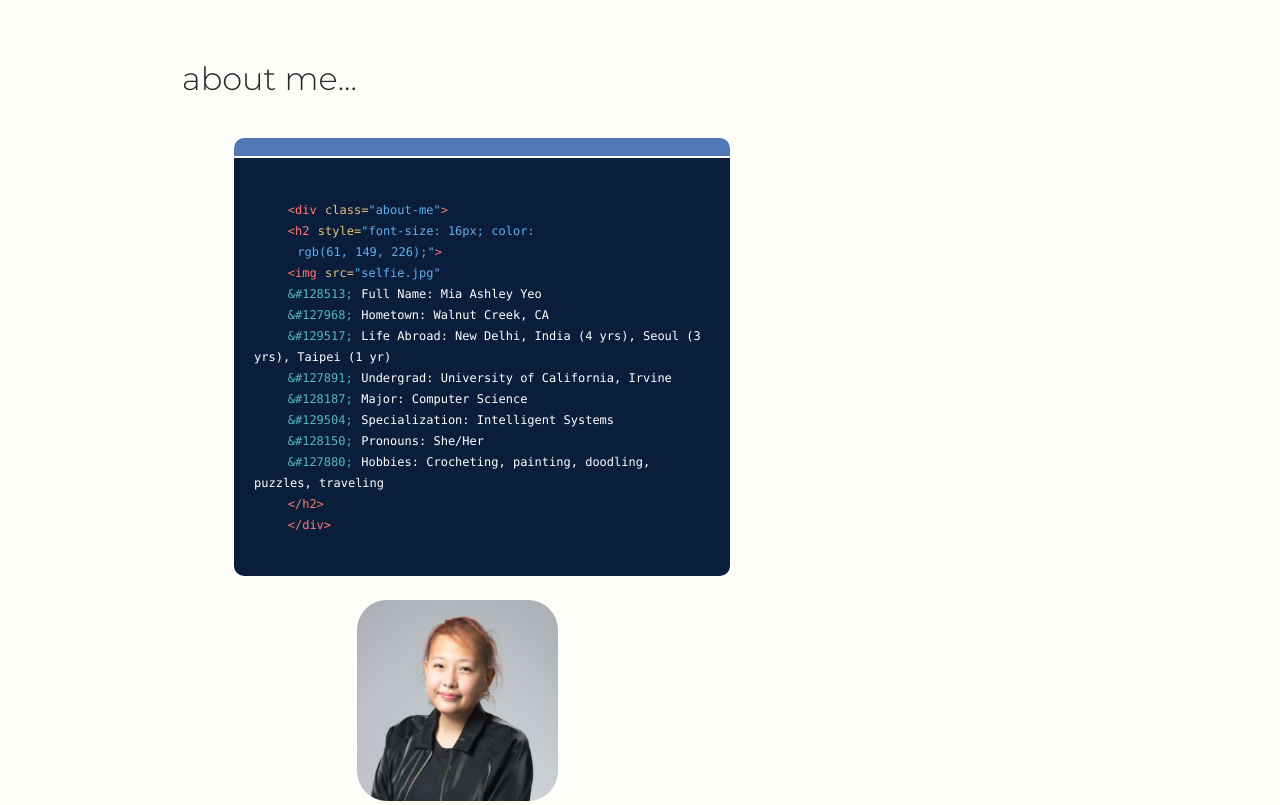
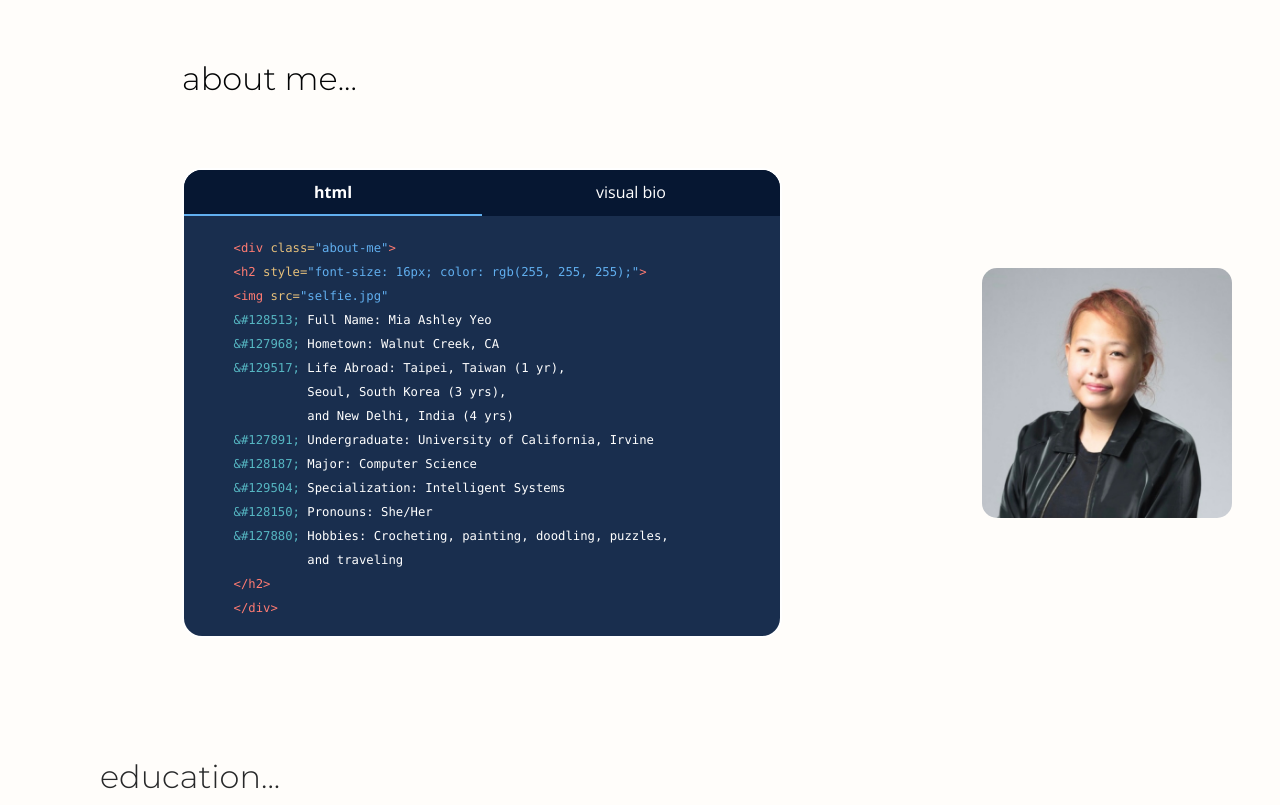
Before and after one commit to mia-yeo/website, a plain HTML site: page index.html in a window 1280 px wide. Shown: the part 800-1605 px from the top of the page. Drawn offline with nearby package versions, Linux system fonts and the light colour scheme.

Commit message:
i think i finished the about me section with the version of html and visual bio

```diff
--- a/assets/css/style.css
+++ b/assets/css/style.css
@@ -402,7 +402,103 @@ h6 {
     line-height: 24px;
   }
 }
+/* ~~~~~~~~~~~~~~~~~~~~~~~~~~~~~~~~~~~~~~~~~~
+#ABOUT ME SECTION (I ADDED THIS)
+~~~~~~~~~~~~~~~~~~~~~~~~~~~~~~~~~~~~~~~~~~~*/
+.about-wrapper {
+  display: flex;
+  align-items: flex-start;
+  gap: 200px;
+  margin-left: 50px;
+  margin-top: 70px;
+}
 
+.profile-pic {
+  width: 250px;
+  border-radius: 15px;
+  object-fit: cover;
+  margin-top: 100px;
+
+}
+
+.tab-container {
+  width: 600px;
+  height: 470px;
+  border: 2px solid white;
+  border-radius: 20px;
+  display: flex;
+  flex-direction: column;
+  overflow: hidden;
+}
+
+.tabs {
+  display: flex;
+  background-color: rgb(6, 23, 50);
+}
+
+.tab {
+  flex: 1;
+  text-align: center;
+  padding: 10px;
+  cursor: pointer;
+  color: white;
+  background-color: rgb(6, 23, 50);
+  border-bottom: 2px solid transparent;
+  overflow: hidden;
+}
+
+.tab.active {
+  border-bottom: 2px solid #61afef;
+  font-weight: bold;
+}
+
+.tab-content {
+  flex: 1;
+  background-color: #192e4e;
+  padding: 20px;
+  font-size: 14px;
+  line-height: 24px;
+  display: none;
+  overflow: hidden;
+
+}
+
+.tab-content.active {
+  display: block;
+}
+
+.tab-inner {
+  margin-left: 0px;
+  line-height: 34px;
+  justify-content: center;
+    /* horizontal */
+  align-items: center;
+    /* vertical */
+}
+
+.tag {
+  color: #ff7b72;
+}
+
+.attribute {
+  color: #e6c07b;
+}
+
+.value {
+  color: #61afef;
+}
+
+.emoji{
+  color: #56b6c2;
+}
+.emoji_final {
+  color: #56b6c2;
+  font-size: 24px;
+}
+
+.content_text{
+  color: rgb(255, 255, 255);
+}
 /*--------------------------------------------------------------
 # Sections General
 --------------------------------------------------------------*/
--- a/index.html
+++ b/index.html
@@ -87,115 +87,78 @@
   <main id="main">
 
     <!-- ======= About Section ======= -->
+
     <section id="about" class="about">
       <div class="container" data-aos="fade-up">
+        <h2 style="font-family: 'Montserrat'; margin-left: 50px; color: rgb(1, 2, 3)">about me...</h2>
 
-        <!-- <div class="section-title">
-          <h2>About</h2>
-          <p>Magnam dolores commodi suscipit. Necessitatibus eius consequatur ex aliquid fuga eum quidem. Sit sint consectetur velit. Quisquam quos quisquam cupiditate. Et nemo qui impedit suscipit alias ea. Quia fugiat sit in iste officiis commodi quidem hic quas.</p>
-        </div> -->
+        <div class="about-wrapper">
 
-        <div class="row">
-          <h2 style="font-family: 'Montserrat'; margin-left: 50px;">about me...</h2>
 
-            <!-- <img src="assets/img/miayeo.png" class="img-fluid" alt=""> -->
-
-          </div>
-          <!-- start of attempt --> <!-- BACK TO JUST IN CASE -->
-          <!-- About Me Tab + Content -->
-          <div class="col-lg-8">
-            <div class="about-me-box">
-
+          <!-- Tabbed Content -->
+          <div class="tab-container">
+            <div class="tabs">
+              <div class="tab active" data-tab="about-tab">html</div>
+              <div class="tab" data-tab="projects">visual bio</div>
             </div>
 
-            <div class="about-me-content">
+            <div id="about-tab" class="tab-content active">
               <pre>
-
-    <span class="tag">&lt;div</span> <span class="attribute">class=</span><span class="value">"about-me"</span><span
-      class="tag">&gt;</span>
-    <span class="tag">&lt;h2</span> <span class="attribute">style=</span><span class="value">"font-size: 16px; color:
-      rgb(61, 149, 226);"</span><span class="tag">&gt;</span>
+    <span class="tag">&lt;div</span> <span class="attribute">class=</span><span class="value">"about-me"</span><span class="tag">&gt;</span>
+    <span class="tag">&lt;h2</span> <span class="attribute">style=</span><span class="value">"font-size: 16px; color: rgb(255, 255, 255);"</span><span class="tag">&gt;</span>
     <span class="tag">&lt;img</span> <span class="attribute">src=</span><span class="value">"selfie.jpg"</span>
-    <span class="emoji">&amp;#128513;</span> <span class="info">Full Name: Mia Ashley Yeo</span>
-    <span class="emoji">&amp;#127968;</span> <span class="info">Hometown: Walnut Creek, CA</span>
-    <span class="emoji">&amp;#129517;</span> <span class="info">Life Abroad: New Delhi, India (4 yrs), Seoul (3 yrs), Taipei (1 yr)</span>
-    <span class="emoji">&amp;#127891;</span> <span class="info">Undergrad: University of California, Irvine</span>
-    <span class="emoji">&amp;#128187;</span> <span class="info">Major: Computer Science</span>
-    <span class="emoji">&amp;#129504;</span> <span class="info">Specialization: Intelligent Systems</span>
-    <span class="emoji">&amp;#128150;</span> <span class="info">Pronouns: She/Her</span>
-    <span class="emoji">&amp;#127880;</span> <span class="info">Hobbies: Crocheting, painting, doodling, puzzles, traveling</span>
+    <span class="emoji">&amp#128513;</span> <span class = "content_text" </span>Full Name: Mia Ashley Yeo
+    <span class="emoji">&amp#127968;</span> Hometown: Walnut Creek, CA
+    <span class="emoji">&amp#129517;</span> Life Abroad: Taipei, Taiwan (1 yr),
+              Seoul, South Korea (3 yrs),
+              and New Delhi, India (4 yrs)
+    <span class="emoji">&amp#127891;</span> Undergraduate: University of California, Irvine
+    <span class="emoji">&amp#128187;</span> Major: Computer Science
+    <span class="emoji">&amp#129504;</span> Specialization: Intelligent Systems
+    <span class="emoji">&amp#128150;</span> Pronouns: She/Her
+    <span class="emoji">&amp#127880;</span> Hobbies: Crocheting, painting, doodling, puzzles,
+              and traveling
     <span class="tag">&lt;/h2&gt;</span>
     <span class="tag">&lt;/div&gt;</span>
               </pre>
             </div>
-            <img src="assets/img/miayeo.jpg" alt="Mia Ashley Yeo"
-              style="width: 27%; height: auto; margin-left: 225px; border-radius: 30px; margin-top: 20px;">
+
+            <div id="projects" class="tab-content">
+              <div class="tab-inner">
+                <pre>
+    <span class="emoji_final">&#128513;</span> <span class="content_text" </span> Full Name: Mia Ashley Yeo
+    <span class="emoji_final">&#127968;</span> Hometown: Walnut Creek, CA
+    <span class="emoji_final">&#129517;</span> Life Abroad: Taipei, Taiwan (1 yr), Seoul, South Korea (3 yrs),
+                    and New Delhi, India (4 yrs)
+    <span class="emoji_final">&#127891;</span> Undergraduate: University of California, Irvine
+    <span class="emoji_final">&#128187;</span> Major: Computer Science
+    <span class="emoji_final">&#129504;</span> Specialization: Intelligent Systems
+    <span class="emoji_final">&#128150;</span> Pronouns: She/Her
+    <span class="emoji_final">&#127880;</span> Hobbies: Crocheting, painting, doodling, puzzles, and traveling
+                </pre>
+              </div>
+            </div>
           </div>
+          <!-- Profile Picture -->
+          <img src="assets/img/miayeo.jpg" class="profile-pic" alt="Profile Picture" />
         </div>
       </div>
     </section>
 
-    <style>
-      .about-me-box {
-        background-color: rgb(82, 120, 182);
-        padding: 10px;
-        border-radius: 12px 12px 0 0;
-        border: 2px solid #ffffff;
-        border-bottom: none;
-        width: 500px;
-        color: white;
-        font-size: 14px;
-        margin-left: 100px;
-        margin-top: 30px;
-        line-height: 30px;
-      }
+    <script>
+      const tabs = document.querySelectorAll('.tab');
+      const contents = document.querySelectorAll('.tab-content');
 
-      .about-me-content {
-        border: 2px solid #ffffff;
-        padding: 20px;
-        background-color: #0a1e3c;
-        width: 500px;
-        margin-left: 100px;
-        border-radius: 0 0 12px 12px;
-        position: relative;
-        top: -2px;
-        z-index: 1;
-      }
+      tabs.forEach(tab => {
+        tab.addEventListener('click', () => {
+          tabs.forEach(t => t.classList.remove('active'));
+          contents.forEach(c => c.classList.remove('active'));
 
-      .about-me-content pre {
-        margin: 0;
-        white-space: pre-wrap;
-      }
-
-      /* Syntax Highlighting */
-      .tag {
-        color: #ff7b72;
-        font-size: 12px;
-      }
-
-      .attribute {
-        color: #e6c07b;
-        font-size: 12px;
-      }
-
-      .value {
-        color: #61afef;
-        font-size: 12px;
-      }
-
-      .emoji {
-        color: #56b6c2;
-        font-size: 12px;
-      }
-
-      .info {
-        color: #ffffff;
-        font-size: 12px;
-
-        /* font-family: 'Montserrat', sans-serif;
-        margin-left: 780px; */
-      }
-    </style>
+          tab.classList.add('active');
+          document.getElementById(tab.getAttribute('data-tab')).classList.add('active');
+        });
+      });
+    </script>
 
 
 
```
